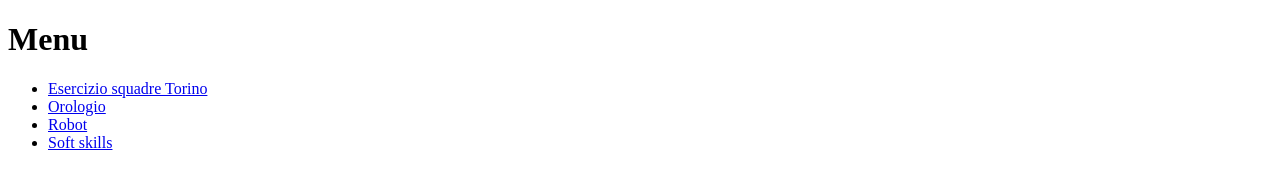
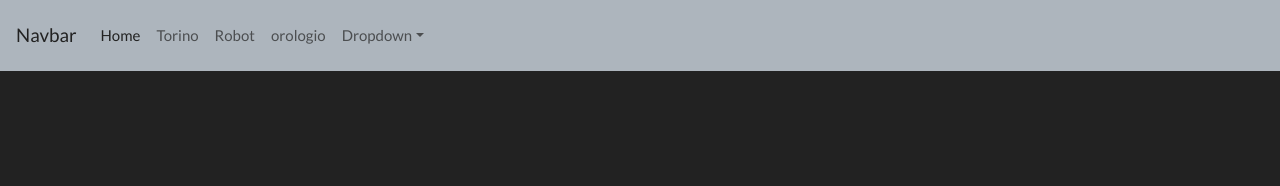
Before and after one commit to mikeTM04/mikeTM04.github.io, a plain HTML site: page index.html in a window 1280 px wide. Drawn offline with nearby package versions, Linux system fonts and the light colour scheme.

Commit message:
aggiornamento home page

```diff
--- a/index.html
+++ b/index.html
@@ -4,22 +4,43 @@
         <meta charset= "utf-8">
         <meta name="viewpart" content="width=device-width, initial-scale=1">
         <title>Menu</title>
+        <link rel="stylesheet" href="https://cdn.jsdelivr.net/npm/bootswatch@4.6.0/dist/darkly/bootstrap.css" integrity="sha256-sI9r5OJ+Pe8S/XYC/eO2EUp8TJRGG1TMDaPkJPlyFNo=" crossorigin="anonymous">
     </head>
     <body>
-<h1>Menu</h1>
-<ul>
-            <li>
-                <a href="Esercizo_Squadre_Di_Calcio_Tomo_Michele.html">Esercizio squadre Torino</a>
-            </li>
-            <li>
-              <a href="orologio.html">Orologio</a>
-            </li>
-            <li>
-                <a href="robot_tomo.html">Robot</a>
-            </li>
-            <li>
-              <a href="soft_skills.html">Soft skills</a>
-            </li>
-        </ul>
+        <nav class="navbar navbar-expand-lg navbar-light bg-light">
+            <a class="navbar-brand" href="#">Navbar</a>
+            <button class="navbar-toggler" type="button" data-toggle="collapse" data-target="#navbarColor03" aria-controls="navbarColor03" aria-expanded="false" aria-label="Toggle navigation">
+              <span class="navbar-toggler-icon"></span>
+            </button>
+
+            <div class="collapse navbar-collapse" id="navbarColor03">
+              <ul class="navbar-nav mr-auto">
+                <li class="nav-item active">
+                  <a class="nav-link" href="#">Home
+                    <span class="sr-only">(current)</span>
+                  </a>
+                </li>
+                <li class="nav-item">
+                  <a class="nav-link" href="Esercizo_Squadre_Di_Calcio_Tomo_Michele.html">Torino</a>
+                </li>
+                <li class="nav-item">
+                  <a class="nav-link" href="robot_tomo.html">Robot</a>
+                </li>
+                <li class="nav-item">
+                  <a class="nav-link" href="orologio.html">orologio</a>
+                </li>
+                <li class="nav-item dropdown">
+                  <a class="nav-link dropdown-toggle" data-toggle="dropdown" href="#" role="button" aria-haspopup="true" aria-expanded="false">Dropdown</a>
+                  <div class="dropdown-menu">
+                    <a class="dropdown-item" href="soft_skills.html">soft_skills</a>
+                    <a class="dropdown-item" href="#">Another action</a>
+                    <a class="dropdown-item" href="#">Something else here</a>
+                    <div class="dropdown-divider"></div>
+                    <a class="dropdown-item" href="#">Separated link</a>
+                  </div>
+                </li>
+              </ul>
+            </div>
+          </nav>
    </body>
    </html>
```
